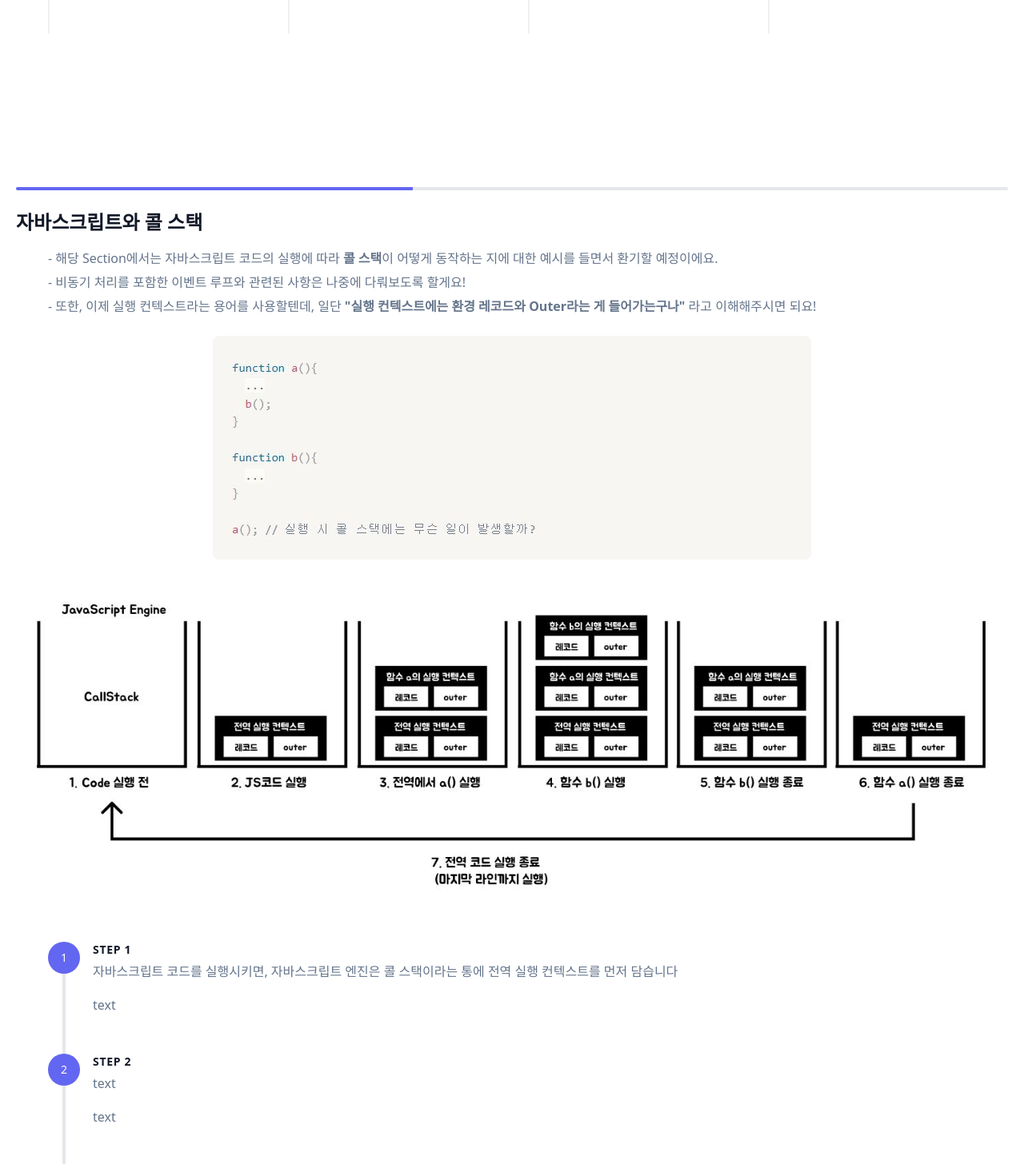
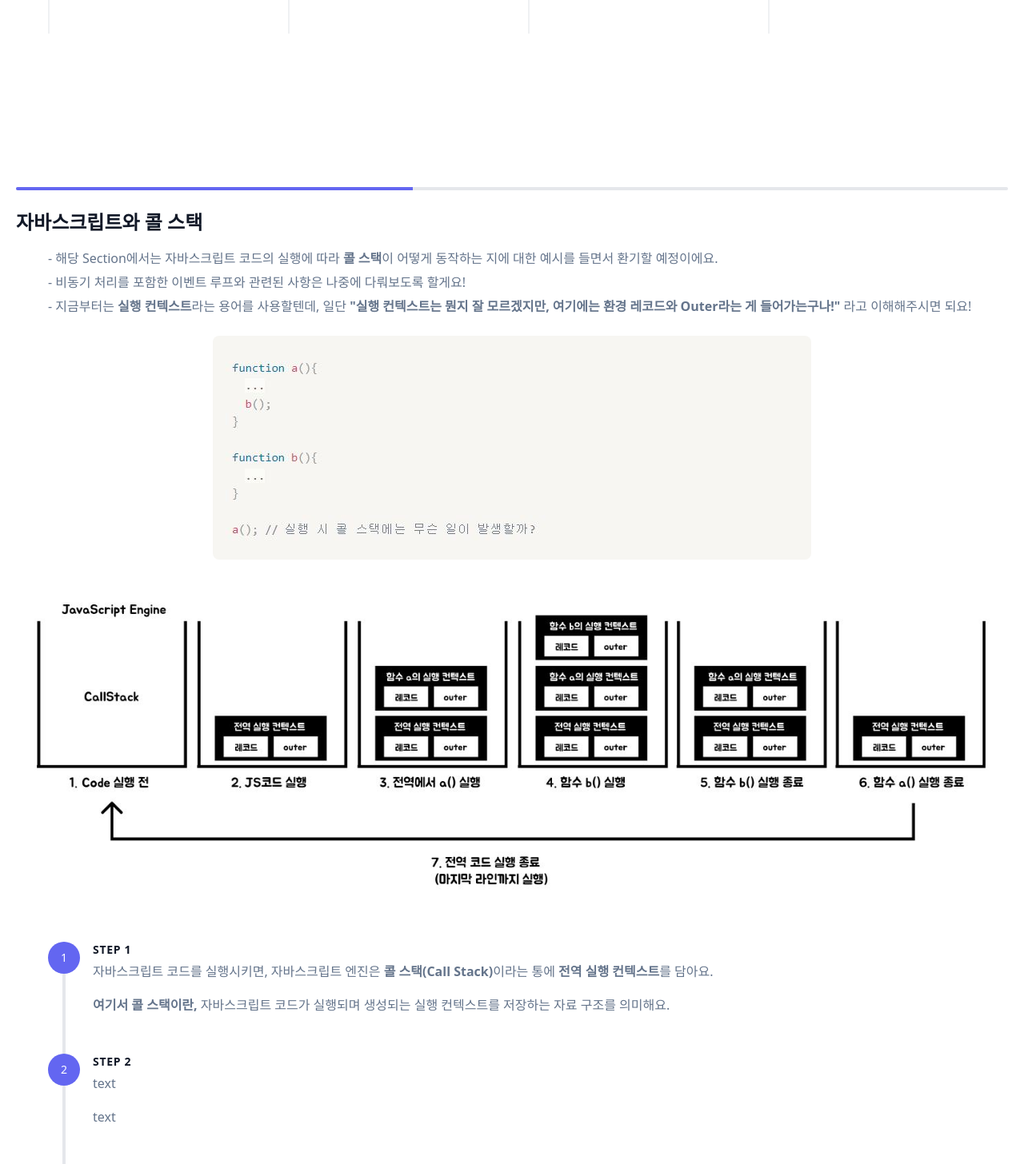
Before and after one commit to Lee-Sang-Beom/nextjs_and_notion, a Next.js app: page /web_basic/executionContext in a window 1280 px wide. Shown: the part 444-1900 px from the top of the page at 80% size. Built offline with nearby package versions, Linux system fonts and the light colour scheme.

Commit message:
notify js&callstack introduce content, add step1

```diff
--- a/pages/web_basic/executionContext.tsx
+++ b/pages/web_basic/executionContext.tsx
@@ -119,7 +119,7 @@ export default function Dom() {
                                 {`- 비동기 처리를 포함한 이벤트 루프와 관련된 사항은 나중에 다뤄보도록 할게요!`}
                             </p>
                             <p className="sm:w-full leading-relaxed text-base sm:pl-10 pl-0">
-                                {`- 또한, 이제 실행 컨텍스트라는 용어를 사용할텐데, 일단 `}<strong>{`"실행 컨텍스트에는 환경 레코드와 Outer라는 게 들어가는구나"`} </strong>{`라고 이해해주시면 되요!`}
+                                {`- 지금부터는 `}<strong>실행 컨텍스트</strong>{`라는 용어를 사용할텐데, 일단 `}<strong>{`"실행 컨텍스트는 뭔지 잘 모르겠지만, 여기에는 환경 레코드와 Outer라는 게 들어가는구나!"`} </strong>{`라고 이해해주시면 되요!`}
                             </p>
                         </div>
                         <div className="w-full">
@@ -136,10 +136,11 @@ export default function Dom() {
                                             STEP 1
                                         </h2>
                                         <p className="leading-relaxed mb-4">
-                                            {`자바스크립트 코드를 실행시키면, 자바스크립트 엔진은 콜 스택이라는 통에 전역 실행 컨텍스트를 먼저 담습니다`}
+                                            {`자바스크립트 코드를 실행시키면, 자바스크립트 엔진은 `}<strong>{`콜 스택(Call Stack)`}</strong>{`이라는 통에 `}<strong>전역 실행 컨텍스트</strong>{`를 담아요.`}
                                         </p>
                                         <p className="leading-relaxed">
-                                            {`text`}
+                                            <strong>{`여기서 콜 스택이란, `}</strong>
+                                            {`자바스크립트 코드가 실행되며 생성되는 실행 컨텍스트를 저장하는 자료 구조를 의미해요.`}
                                         </p>
                                     </div>
                                 </div>
```
